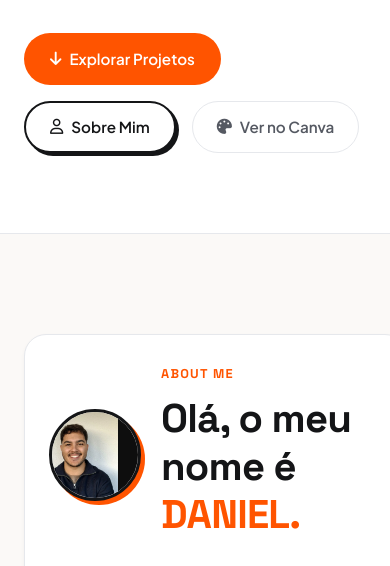
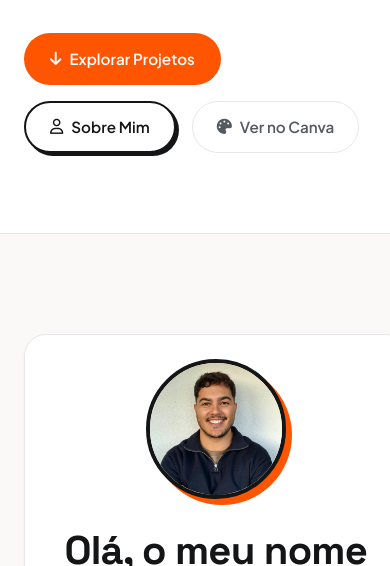
Before and after one commit to danielffmarques/danielffmarques.github.io, a plain HTML site: page index.html in a window 390 px wide. Shown: the part 534-1100 px from the top of the page. Drawn offline with Linux system fonts and the light colour scheme.

Commit message:
Update: use user-uploaded high-res profile photo enlarged, remove small eyebrow texts

```diff
--- a/index.html
+++ b/index.html
@@ -96,14 +96,13 @@
     <div class="container">
       <div class="about-grid">
 
-        <!-- Left: Bio & Contacts Card (Fiel ao Slide 2 do Canva) -->
+        <!-- Left: Bio & Contacts Card -->
         <div class="about-bio-card">
           <div class="about-header">
             <div class="avatar-wrapper">
-              <img src="daniel_photo.png" alt="Daniel Marques" class="avatar-photo">
+              <img src="daniel_photo.jpg" alt="Daniel Marques" class="avatar-photo">
             </div>
-            <div>
-              <span class="eyebrow-tag">ABOUT ME</span>
+            <div class="about-header-text">
               <h2 class="section-title">Olá, o meu nome é <span class="text-orange">DANIEL.</span></h2>
             </div>
           </div>
@@ -112,7 +111,7 @@
             Trato cada marca como um <strong>projeto único</strong>. Desenvolvo a estratégia que molda a sua comunicação e identidade de marca, com um foco claro: estabelecer uma <strong>posição distintiva no mercado</strong>.
           </p>
 
-          <!-- Floating Contact Pill Card (como no design do Canva) -->
+          <!-- Floating Contact Pill Card -->
           <div class="contact-pill-card">
             <div class="contact-pill-header">
               <i class="fa-solid fa-address-card"></i> CONTACTOS
@@ -139,7 +138,6 @@
         <!-- Right: 4 Neo-Brutalist Core Pillars -->
         <div class="pillars-container">
           <div class="pillars-header">
-            <span class="eyebrow-tag">CORE PILLARS</span>
             <h3 class="pillars-title">Áreas de Especialização</h3>
             <p class="pillars-sub">Pilares estratégicos de atuação:</p>
           </div>
@@ -183,7 +181,6 @@
   <section class="timeline-section" id="experience">
     <div class="container">
       <div class="section-heading text-center">
-        <span class="eyebrow-tag light">PERCURSO & EXPERIÊNCIA</span>
         <h2 class="section-title text-white">Trajetória Profissional & Académica</h2>
         <p class="section-sub text-white-80">Uma formação sólida aliada à prática em eventos de dimensão nacional e consultoria de estratégia.</p>
       </div>
@@ -262,7 +259,6 @@
   <section class="tools-section" id="tools">
     <div class="container">
       <div class="section-heading text-center">
-        <span class="eyebrow-tag">TECH STACK & SKILLS</span>
         <h2 class="section-title">Ferramentas & Tecnologias</h2>
         <p class="section-sub">O ecossistema digital utilizado para análise de dados, métricas, publicidade e criação de conteúdo.</p>
       </div>
@@ -334,7 +330,6 @@
   <section class="methodology-section" id="methodology">
     <div class="container">
       <div class="section-heading text-center">
-        <span class="eyebrow-tag">COMO TRABALHO</span>
         <h2 class="section-title">A Minha Metodologia</h2>
         <p class="section-sub">Abordagem estratégica baseada em dados para soluções integradas e com impacto comercial duradouro.</p>
       </div>
@@ -415,7 +410,6 @@
   <section class="projects-section" id="projects">
     <div class="container">
       <div class="section-heading text-center">
-        <span class="eyebrow-tag">PORTFOLIO CASE STUDIES</span>
         <h2 class="section-title">Projetos em Destaque</h2>
         <p class="section-sub">Estratégias reais, planeamento 360°, identidade de marca e gestão de redes sociais.</p>
       </div>
--- a/style.css
+++ b/style.css
@@ -113,21 +113,6 @@ a {
   color: var(--text-muted);
   max-width: 680px;
   margin: 0 auto;
-}
-
-.eyebrow-tag {
-  display: inline-block;
-  font-family: var(--font-display);
-  font-size: 0.8rem;
-  font-weight: 700;
-  letter-spacing: 0.1em;
-  text-transform: uppercase;
-  color: var(--primary);
-  margin-bottom: 10px;
-}
-
-.eyebrow-tag.light {
-  color: #FFD2BD;
 }
 
 /* Buttons */
@@ -456,7 +441,7 @@ a {
 
 .about-grid {
   display: grid;
-  grid-template-columns: 1fr 1fr;
+  grid-template-columns: 1.1fr 1fr;
   gap: 48px;
   align-items: center;
 }
@@ -472,8 +457,8 @@ a {
 .about-header {
   display: flex;
   align-items: center;
-  gap: 20px;
-  margin-bottom: 24px;
+  gap: 28px;
+  margin-bottom: 28px;
 }
 
 .avatar-wrapper {
@@ -482,14 +467,25 @@ a {
 }
 
 .avatar-photo {
-  width: 92px;
-  height: 92px;
+  width: 175px;
+  height: 175px;
   border-radius: 50%;
   object-fit: cover;
-  border: 3px solid var(--border-dark);
-  box-shadow: 4px 4px 0px var(--primary);
+  object-position: center 15%;
+  border: 4px solid var(--border-dark);
+  box-shadow: 6px 6px 0px var(--primary);
   display: block;
   background-color: var(--bg-alt);
+  transition: var(--transition);
+}
+
+.avatar-photo:hover {
+  transform: scale(1.03);
+  box-shadow: 8px 8px 0px var(--primary);
+}
+
+.about-header-text {
+  flex-grow: 1;
 }
 
 .bio-text {
@@ -1193,6 +1189,16 @@ a {
     padding: 24px;
   }
 
+  .about-header {
+    flex-direction: column;
+    text-align: center;
+  }
+
+  .avatar-photo {
+    width: 140px;
+    height: 140px;
+  }
+
   .footer-links-row {
     flex-direction: column;
     align-items: center;
```
Also changed, not shown: daniel_photo.jpg (added).
